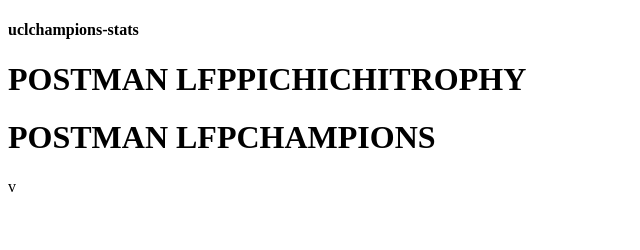
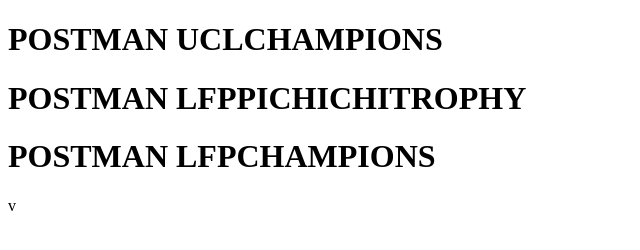
Before and after one commit to SOS1617/SOS1617-11, a website: page public/tests.html in a window 1280 px wide. Shown: the whole page, without its empty margins (0-640 px from the left). Drawn offline with Linux system fonts and the light colour scheme.

Commit message:
ultimo cambio

```diff
--- a/public/tests.html
+++ b/public/tests.html
@@ -2,10 +2,6 @@
 <html>
 
     <body>
-      <p>
-        <h4>uclchampions-stats</h4>
-      </p>
-
         <!-- BOTON POSTMAN UCLCHAMPIONS (ADRIAN)
         <h1>POSTMAN UCLCHAMPIONS</h1>
         <div class="postman-run-button"
@@ -22,6 +18,7 @@
 </script> -->
 
 <!--BOTON ADRI 2.0-->
+<h1>POSTMAN UCLCHAMPIONS</h1>
 <div class="postman-run-button"
 data-postman-action="collection/import"
 data-postman-var-1="dafb179fceb42c83698f"></div>
```
